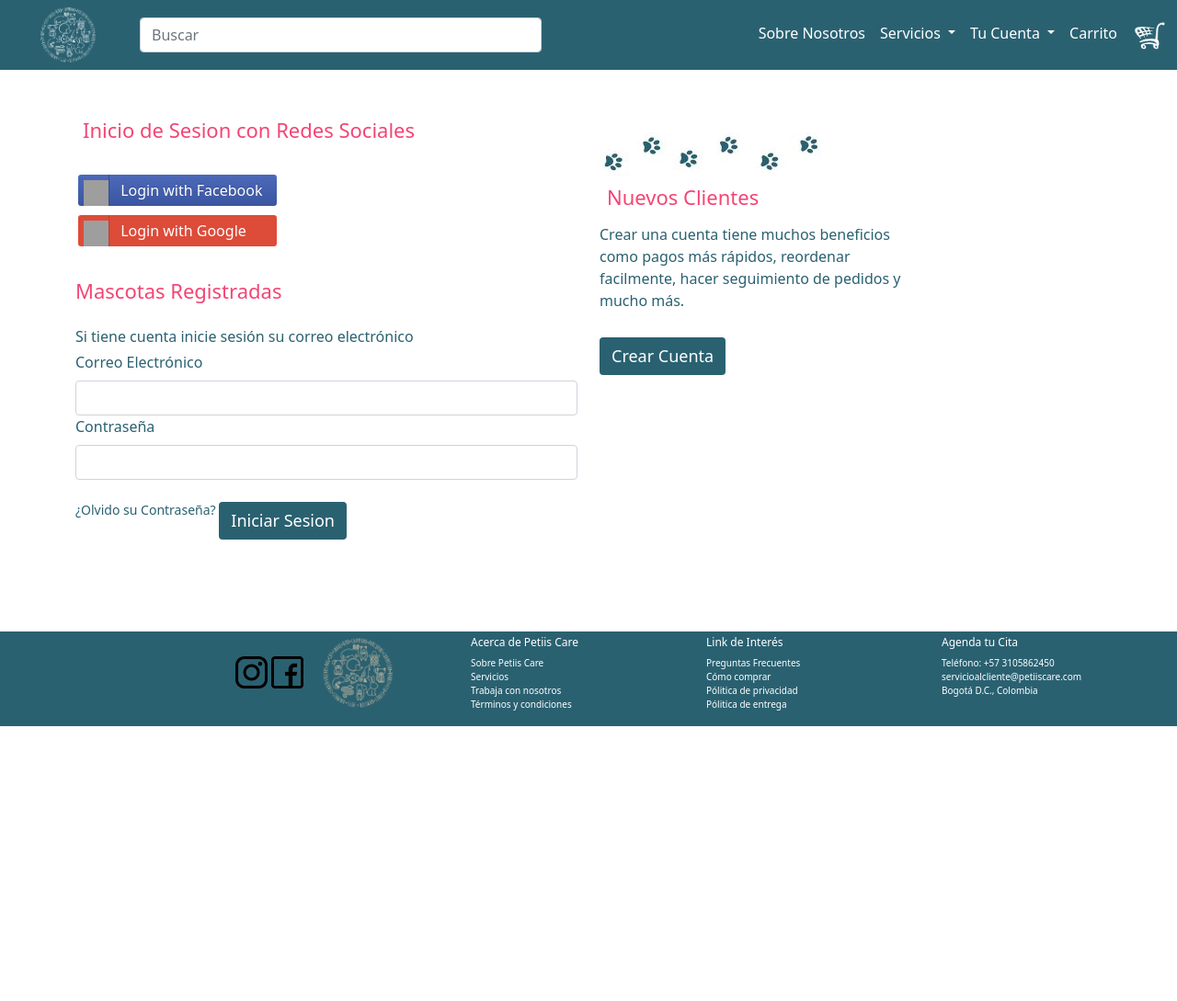
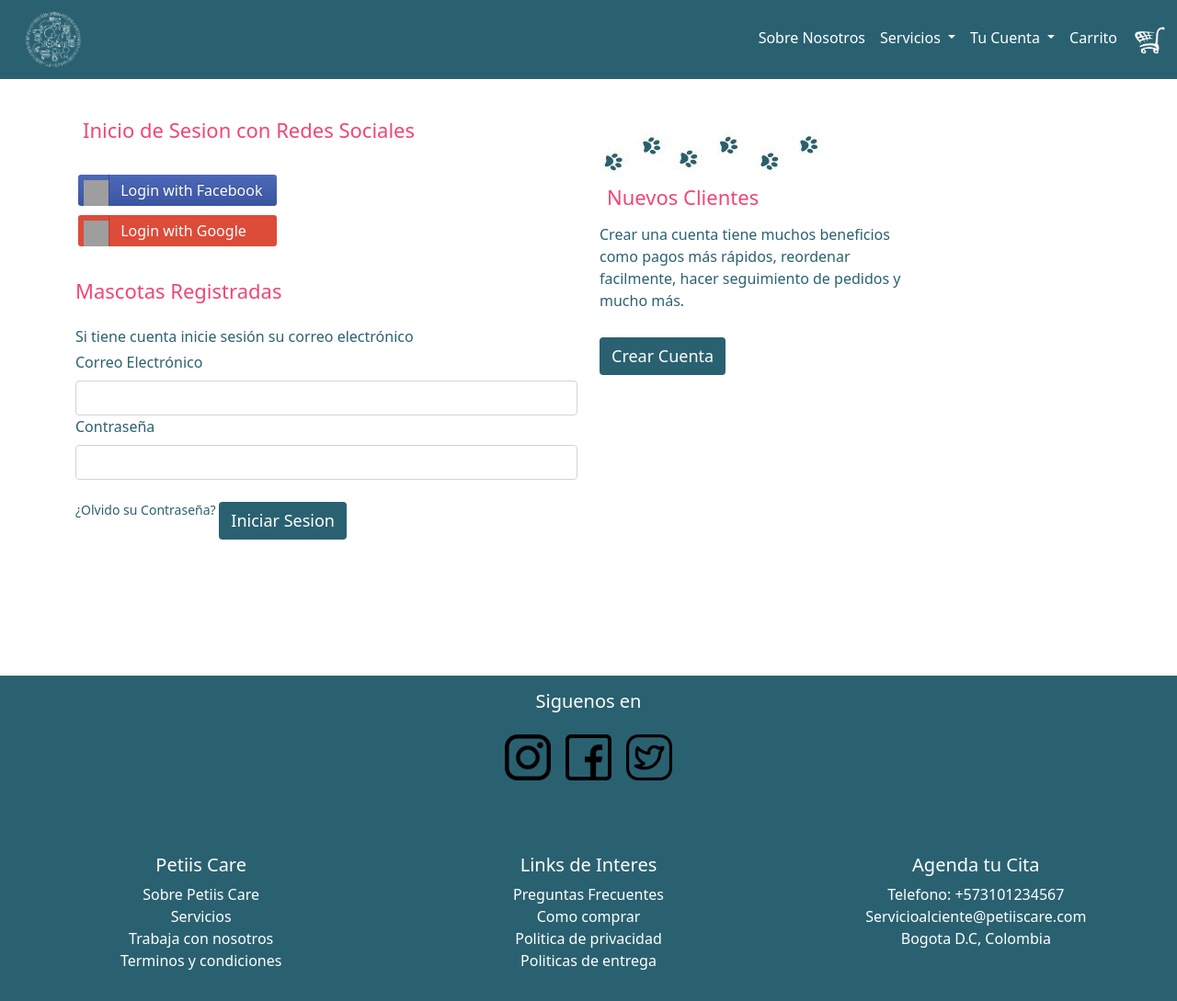
Before and after one commit to Gabrielaromeroreina/Proyecto_grupo, a plain HTML site: page Iniciosesion.html in a window 1280 px wide. Shown: the whole page at 92% size. Before the commit the page ends 800 px from the top, so only its background shows below. Drawn offline with nearby package versions, Linux system fonts and the light colour scheme; grey boxes are pictures that could not be loaded.

Commit message:
Cambio navbar y footer

```diff
--- a/Iniciosesion.html
+++ b/Iniciosesion.html
@@ -15,54 +15,121 @@
 
     <title>Login</title>
   </head>
-  <body>
-    <nav class="navbar navbar-expand-lg navbar-dark fixed-top" style="background-color: #2a6171;">
+  <nav
+      class="navbar navbar-expand-lg navbar-dark fixed-top"
+      style="background-color: #2a6171"
+    >
       <div class="container-fluid">
         <a class="navbar-brand mx-3" href="#">
-          <a href="index.html"><img src="assets/img/Logo Isabela.png" alt="logo" width="60" height="60"></a>
+          <img
+            src="assets/img/Logo Isabela.png"
+            alt="logo"
+            width="60"
+            height="60"
+          />
         </a>
-        <button class="navbar-toggler" type="button" data-bs-toggle="collapse" data-bs-target="#navbarSupportedContent" aria-controls="navbarSupportedContent" aria-expanded="false" aria-label="Toggle navigation">
+        <button
+          class="navbar-toggler"
+          type="button"
+          data-bs-toggle="collapse"
+          data-bs-target="#navbarSupportedContent"
+          aria-controls="navbarSupportedContent"
+          aria-expanded="false"
+          aria-label="Toggle navigation"
+        >
           <span class="navbar-toggler-icon"></span>
         </button>
-        <div class="search-bar mx-xxl-5 flex-lg-grow-1">
-          <form class="d-flex" role="search">
-            <input class="form-control mx-lg-5" type="search" placeholder="Buscar" aria-label="Buscar">
-          </form>
-        </div>
-        <div class="collapse navbar-collapse d-flex justify-content-end" id="navbarSupportedContent">
-          <ul class="navbar-nav mb-2 mb-lg-0">
+
+        <div class="collapse navbar-collapse" id="navbarSupportedContent">
+          <ul class="navbar-nav ms-auto">
             <li class="nav-item">
-              <a class="nav-link active" aria-current="page" href="indexfamilia.html">Sobre Nosotros</a>
+              <a
+                class="nav-link active"
+                aria-current="page"
+                href="indexfamilia.html"
+                >Sobre Nosotros</a
+              >
             </li>
             <li class="nav-item dropdown">
-              <a class="nav-link dropdown-toggle active" href="#" id="navbarDropdown" role="button" data-bs-toggle="dropdown" aria-expanded="false">
+              <a
+                class="nav-link dropdown-toggle active"
+                href="#"
+                id="navbarDropdown"
+                role="button"
+                data-bs-toggle="dropdown"
+                aria-expanded="false"
+              >
                 Servicios
               </a>
               <ul class="dropdown-menu" aria-labelledby="navbarDropdown">
-                <li><a class="dropdown-item" href="veterinarias.html">Veterinaria</a></li>
-                <li><hr class="dropdown-divider"></li>
-                <li><a class="dropdown-item" href="calendario.html">Baño y Peluquería</a></li>
-                <li><hr class="dropdown-divider"></li>
-                <li><a class="dropdown-item" href="Restaurantes pet friendly.html">Restaurantes</a></li>
+                <li>
+                  <a class="dropdown-item" href="veterinarias.html"
+                    >Veterinaria</a
+                  >
+                </li>
+                <li>
+                  <hr class="dropdown-divider" />
+                </li>
+                <li>
+                  <a class="dropdown-item" href="calendario.html"
+                    >Baño y Peluquería</a
+                  >
+                </li>
+                <li>
+                  <hr class="dropdown-divider" />
+                </li>
+                <li>
+                  <a class="dropdown-item" href="Restaurantes pet friendly.html"
+                    >Restaurantes</a
+                  >
+                </li>
               </ul>
             </li>
             <li class="nav-item dropdown">
-              <a class="nav-link dropdown-toggle nav-link active" href="#" id="navbarDropdown" role="button" data-bs-toggle="dropdown" aria-expanded="false">
+              <a
+                class="nav-link dropdown-toggle nav-link active"
+                href="#"
+                id="navbarDropdown"
+                role="button"
+                data-bs-toggle="dropdown"
+                aria-expanded="false"
+              >
                 Tu Cuenta
               </a>
               <ul class="dropdown-menu" aria-labelledby="navbarDropdown">
-                <li><a class="dropdown-item" href="#">Inicio Sesión</a></li>
-                <li><hr class="dropdown-divider"></li>
-                <li><a class="dropdown-item" href="indexformulario.html">Crear Cuenta</a></li>
+                <li>
+                  <a class="dropdown-item" href="Iniciosesion.html"
+                    >Inicio Sesión</a
+                  >
+                </li>
+                <li>
+                  <hr class="dropdown-divider" />
+                </li>
+                <li>
+                  <a class="dropdown-item" href="indexformulario.html"
+                    >Crear Cuenta</a
+                  >
+                </li>
               </ul>
-
             </li>
             <li class="nav-item">
-              <a class="nav-link nav-link active" href="#" id="" role="button" data-bs-toggle="" aria-expanded="false">
+              <a
+                class="nav-link nav-link active"
+                href="#"
+                id=""
+                role="button"
+                data-bs-toggle=""
+                aria-expanded="false"
+              >
                 Carrito
               </a>
             </li>
-            <img src="assets/img/Logo Isabela - Carrito .png " alt="logo" width="45" height="45">
+            <img
+              src="assets/img/Logo Isabela - Carrito .png "
+              alt="logo"
+              width="45"
+              height="45"
+            />
           </ul>
         </div>
       </div>
@@ -112,29 +179,111 @@
     </section>
 
 
-    <footer class="footer-style">
-        <div class="d-flex">
-            <div class="col centro-2">
-              <h6 style="font-size: 12px"></h6>
+    <div class="pt-5">
+      <footer class="text-white p-2" style="background-color: #2a6171">
+        <!--Grid row-->
+
+        <!-- Accounts -->
+        <div>
+          <h5 class="text-center p-2" style="color: white">Siguenos en</h5>
+          <div class="d-flex justify-content-center">
+            <img
+              class="m-2"
+              src="assets/img/logotipo-de-instagram.png"
+              alt="logo"
+              width="50"
+              height="50"
+            />
+            <img
+              class="m-2"
+              src="assets/img/facebook.png"
+              alt="logo"
+              width="50"
+              height="50"
+            />
+            <img
+              class="m-2"
+              src="assets/img/gorjeo.png"
+              alt="logo"
+              width="50"
+              height="50"
+            />
+          </div>
+        </div>
+
+        <div class="mt-5 justify-content-center">
+          <div class="row m-0">
+            <div class="col-md-4 text-center my-4">
+              <h5 class="text" style="color: white">Petiis Care</h5>
+              <ul class="list-unstyled text-center mb-0">
+                <li>
+                  <a href="#!" class="text-white text-decoration-none"
+                    >Sobre Petiis Care</a
+                  >
+                </li>
+                <li>
+                  <a href="#!" class="text-white text-decoration-none"
+                    >Servicios</a
+                  >
+                </li>
+                <li>
+                  <a href="#!" class="text-white text-decoration-none"
+                    >Trabaja con nosotros</a
+                  >
+                </li>
+                <li>
+                  <a href="#!" class="text-white text-decoration-none"
+                    >Terminos y condiciones</a
+                  >
+                </li>
+              </ul>
             </div>
-              <div class="col ">
-                    <img src="assets/img/logotipo-de-instagram.png" alt="Logo_6" style="width: 35px" />
-                    <img src="assets/img/facebook.png" alt="Logo_7" style="width: 35px" />
-                    <img src="assets/img/next.png" alt="next" style="width: 10px"/>
-                    <img src="assets/img/logo_1.png" alt="Logo" style="width: 80px" />
-              </div>
-            <div class="col text-left">
-                <h6 style="font-size: 12px">Acerca de Petiis Care</h6>
-                    <p style="font-size: 10px">Sobre Petiis Care <br> Servicios <br>Trabaja con nosotros <br> Términos y condiciones</p>
+            <div class="col-md-4 text-center my-4">
+              <h5 class="text" style="color: white">Links de Interes</h5>
+              <ul class="list-unstyled text-center mb-0">
+                <li>
+                  <a href="#!" class="text-white text-decoration-none"
+                    >Preguntas Frecuentes</a
+                  >
+                </li>
+                <li>
+                  <a href="#!" class="text-white text-decoration-none"
+                    >Como comprar</a
+                  >
+                </li>
+                <li>
+                  <a href="#!" class="text-white text-decoration-none"
+                    >Politica de privacidad</a
+                  >
+                </li>
+                <li>
+                  <a href="#!" class="text-white text-decoration-none"
+                    >Politicas de entrega</a
+                  >
+                </li>
+              </ul>
             </div>
-            <div class="col text-left">
-                <h6 style="font-size: 12px">Link de Interés</h6>
-                    <p style="font-size: 10px">Preguntas Frecuentes <br> Cómo comprar <br>Pólitica de privacidad <br>Pólitica de entrega</p>
+            <div class="col-md-4 text-center my-4">
+              <h5 class="text" style="color: white">Agenda tu Cita</h5>
+              <ul class="list-unstyled text-center mb-0 justify-content-end">
+                <li>
+                  <a href="#" class="text-white text-decoration-none"
+                    >Telefono: +573101234567</a
+                  >
+                </li>
+                <li>
+                  <a href="#!" class="text-white text-decoration-none"
+                    >Servicioalciente@petiiscare.com</a
+                  >
+                </li>
+                <li>
+                  <a href="#!" class="text-white text-decoration-none"
+                    >Bogota D.C, Colombia</a
+                  >
+                </li>
+              </ul>
             </div>
-            <div class="col text-left">
-                <h6 style="font-size: 12px">Agenda tu Cita</h6>
-                    <p style="font-size: 10px">Teléfono: +57 3105862450 <br> servicioalcliente@petiiscare.com <br>Bogotá D.C., Colombia</p>
-            </div>
+          </div>
         </div>
       </footer>
 
```
